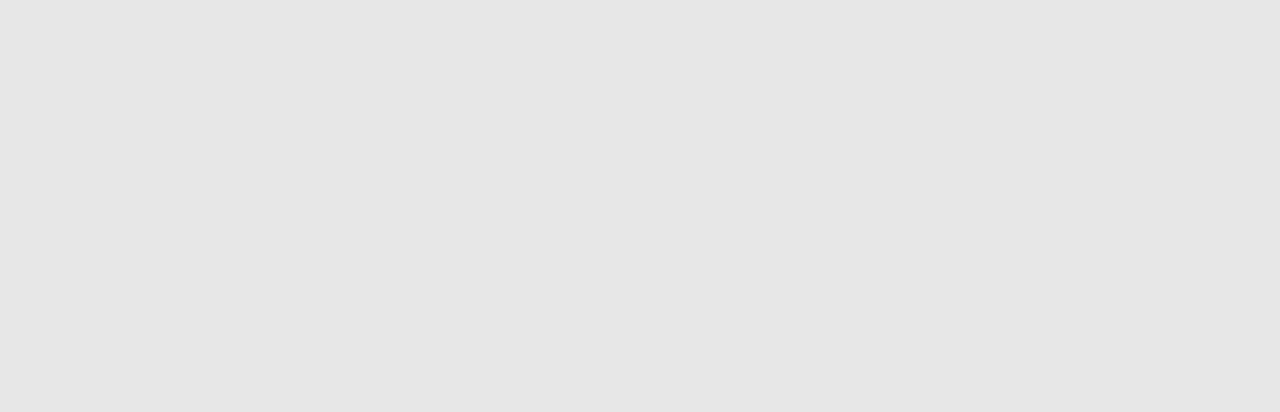
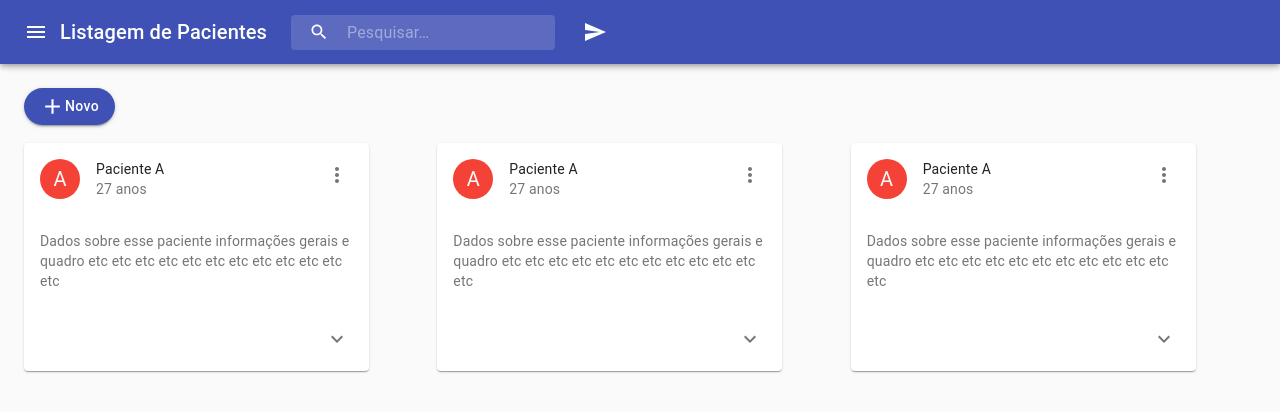
Before and after one commit to galbino/miocardiopediatra-front, a React (Create React App) app: page /pacientes in a window 1280 px wide. Shown: the top 412 px of the page. Built offline with nearby package versions, Linux system fonts and the light colour scheme; sample sign-in values are in the browser's storage.

Commit message:
fixing redirect on page refresh

```diff
--- a/src/App.js
+++ b/src/App.js
@@ -1,6 +1,6 @@
-import React, { Component} from "react";
+import React from "react";
 import { BrowserRouter, Switch, Route } from 'react-router-dom';
-import { LoginPage, Controller, HomePage, Signup, SignupPaciente, Menu } from './components/components';
+import { LoginPage, Controller, HomePage, Signup, SignupPaciente, Pacientes, Perfil } from './components/components';
 
 const App = () => (
     <React.Fragment>
@@ -8,7 +8,9 @@ const App = () => (
             <Switch>
                 <Route path="/" exact={true} component={LoginPage} />
                 <Route path="/login" exact={true} component={LoginPage} />
-                <Route path="/home" component={Controller} />
+                <Route path="/home" component={HomePage} />
+                <Route path="/pacientes" component={Pacientes} />
+                <Route path="/perfil" component={Perfil} />
                 <Route path="/signup/doctor" component={Signup} />
                 <Route path="/signup/pacient" component={SignupPaciente} />
             </Switch>
--- a/src/components/Controller/Controller.js
+++ b/src/components/Controller/Controller.js
@@ -11,6 +11,7 @@ class Controller extends React.Component {
             isAutenticated: Auth.isUserAuthenticated(),
             page: 0,
             title: "Homepage",
+            redirect: "/home",
             component: <HomePage/>
         }
     }
@@ -18,13 +19,13 @@ class Controller extends React.Component {
     handleChangePage = (page) => {
         switch(page){
             case 0:
-                return this.setState({ page: page, component: < HomePage/>, title: "Homepage" })
+                return this.setState({ page: page, redirect: "/home", component: < HomePage/>, title: "Homepage" })
             case 1:
-                return this.setState({ page: page, component: < Pacientes/>, title: "Listagem de Pacientes" })
+                return this.setState({ page: page, redirect: "/pacientes", component: < Pacientes/>, title: "Listagem de Pacientes" })
             case 2:
                 return this.setState({ page: page, component: < Perfil/>, title: "Meu Perfil" })
             default:
-                return this.setState({ page: page, component: < HomePage/>, title: "Homepage" })
+                return this.setState({ page: page,  redirect: "/home", component: < HomePage/>, title: "Homepage" })
         }
 
     }
@@ -35,18 +36,19 @@ class Controller extends React.Component {
     }
 
     render(){
-        const { isAutenticated, component, title } = this.state;
+        const { isAutenticated, component, title, redirect } = this.state;
+
         if (!isAutenticated || isAutenticated === undefined){
             return (
                 <Redirect push to="/login" />
             );
         }
 
+        console.log(redirect)
         return(
            <React.Fragment>
-               <Menu
+                <Menu
                     component={component}
-                    handleChangePage={this.handleChangePage}
                     handleLogout={this.handleLogout}
                     title={title}
                 />
--- a/src/components/HomePage/HomePage.js
+++ b/src/components/HomePage/HomePage.js
@@ -1,6 +1,7 @@
 import React from 'react';
 import Auth from '../../utils/Auth';
 import { Redirect } from 'react-router'
+import { Menu } from '../components';
 
 class HomePage extends React.Component {
     constructor(props){
@@ -10,6 +11,11 @@ class HomePage extends React.Component {
         }
     }
 
+    handleLogout = () => {
+        Auth.unauthenticateUser();
+        this.setState({ isAutenticated: false })
+    }
+
     render(){
         const isAutenticated = this.state.isAutenticated;
         if (!isAutenticated || isAutenticated === undefined){
@@ -17,11 +23,16 @@ class HomePage extends React.Component {
                  <Redirect push to="/login" />
             );
         }
+
+        const content = (
+                <div>
+                   Sou a HomePage :)
+               </div>
+        )
+
         return(
            <React.Fragment>
-               <div>
-                   Sou a HomePage :)
-               </div>
+               <Menu title="Homepage" component={content} handleLogout={this.handleLogout} />
            </React.Fragment>
         )
     }
--- a/src/components/Menu/Menu.js
+++ b/src/components/Menu/Menu.js
@@ -3,7 +3,8 @@ import clsx from 'clsx';
 import { makeStyles, fade } from '@material-ui/core/styles';
 import { AppBar, Toolbar, Typography, IconButton, Drawer, Divider, List, ListItem, ListItemIcon, ListItemText, CssBaseline, InputBase } from "@material-ui/core";
 import { MdMenu, MdChevronLeft, MdHome, MdPerson, MdPeople, MdExitToApp, MdSearch, MdSend } from 'react-icons/md';
-import { GetData } from '../../utils/requests';
+import { Route } from 'react-router-dom';
+import Auth from '../../utils/Auth';
 
 const drawerWidth = 240;
 
@@ -126,10 +127,7 @@ export default function PersistentDrawerLeft(props) {
       setOpen(!open)
   }
 
-  const handleChangePage = (page) => {
-      props.handleChangePage(page);
-      handleMenu();
-  }
+
 
   const handleChangeSearch = (event) => {
     setValue(event.target.value)
@@ -210,18 +208,29 @@ export default function PersistentDrawerLeft(props) {
         </div>
         <Divider />
         <List>
-            <ListItem button onClick={() => handleChangePage(0)}>
+            <Route render={({ history }) => (
+                <ListItem button onClick={() => history.push('/home')}>
                   <ListItemIcon><MdHome size={30} /></ListItemIcon>
                   <ListItemText primary={"Homepage"}></ListItemText>
                 </ListItem>
-            <ListItem button onClick={() => handleChangePage(1)}>
+              )}
+            />
+
+            <Route render={({ history }) => (
+                <ListItem button onClick={() => history.push('/pacientes')}>
                   <ListItemIcon><MdPeople size={30} /></ListItemIcon>
                   <ListItemText primary={"Pacientes"}></ListItemText>
                 </ListItem>
-            <ListItem button onClick={() => handleChangePage(2)}>
+              )}
+            />
+
+           <Route render={({ history }) => (
+                <ListItem button onClick={() => history.push('/perfil')}>
                     <ListItemIcon><MdPerson size={30} /></ListItemIcon>
                     <ListItemText primary={"Perfil"}></ListItemText>
                 </ListItem>
+              )}
+            />
 
         </List>
         <Divider />
--- a/src/components/Pacientes/Pacientes.js
+++ b/src/components/Pacientes/Pacientes.js
@@ -1,18 +1,32 @@
 import React from 'react';
-import { Grid, Button, IconButton } from '@material-ui/core';
-import PacienteCard from '../Card/PacienteCard';
+import { Grid, Button } from '@material-ui/core';
+import { PacienteCard, Menu } from '../components';
 import { MdAdd } from 'react-icons/md';
+import Auth from '../../utils/Auth';
+import { Redirect } from 'react-router'
 
 class Pacientes extends React.Component {
   constructor(props){
     super(props)
     this.state = {
-
+      isAutenticated: Auth.isUserAuthenticated(),
     }
   }
 
+  handleLogout = () => {
+    Auth.unauthenticateUser();
+    this.setState({ isAutenticated: false })
+  }
+
   render(){
-    return(
+    const isAutenticated = this.state.isAutenticated;
+    if (!isAutenticated || isAutenticated === undefined){
+        return (
+              <Redirect push to="/login" />
+        );
+    }
+
+    const content = (
       <React.Fragment>
         <Grid container spacing={1}>
           <Grid item xs>
@@ -23,10 +37,8 @@ class Pacientes extends React.Component {
           </Grid>
         </Grid>
         <Grid container spacing={1}>
-
           <Grid item xs>
             <PacienteCard />
-
           </Grid>
           <Grid item xs>
             <PacienteCard />
@@ -37,6 +49,12 @@ class Pacientes extends React.Component {
         </Grid>
       </React.Fragment>
     )
+
+    return(
+      <React.Fragment>
+        <Menu title="Listagem de Pacientes" component={content} handleLogout={this.handleLogout} />
+      </React.Fragment>
+    )
   }
 }
 
--- a/src/components/Perfil/Perfil.js
+++ b/src/components/Perfil/Perfil.js
@@ -1,18 +1,38 @@
 import React from 'react';
+import Auth from '../../utils/Auth';
+import { Redirect } from 'react-router'
+import { Menu } from '../components';
 
 class Perfil extends React.Component {
     constructor(props){
         super(props)
         this.state = {
-
+            isAutenticated: Auth.isUserAuthenticated(),
         }
     }
 
+    handleLogout = () => {
+        Auth.unauthenticateUser();
+        this.setState({ isAutenticated: false })
+    }
+
     render(){
+        const isAutenticated = this.state.isAutenticated;
+        if (!isAutenticated || isAutenticated === undefined){
+            return (
+                 <Redirect push to="/login" />
+            );
+        }
+
+        const content = (
+            <React.Fragment>
+                Perfil Page
+            </React.Fragment>
+        )
+
         return(
             <React.Fragment>
-                Perfil Page
-
+                <Menu title="Meu Perfil" component={content} handleLogout={this.handleLogout} />
 
             </React.Fragment>
         )
```
Lines whose indentation alone changed are shown as unchanged.
